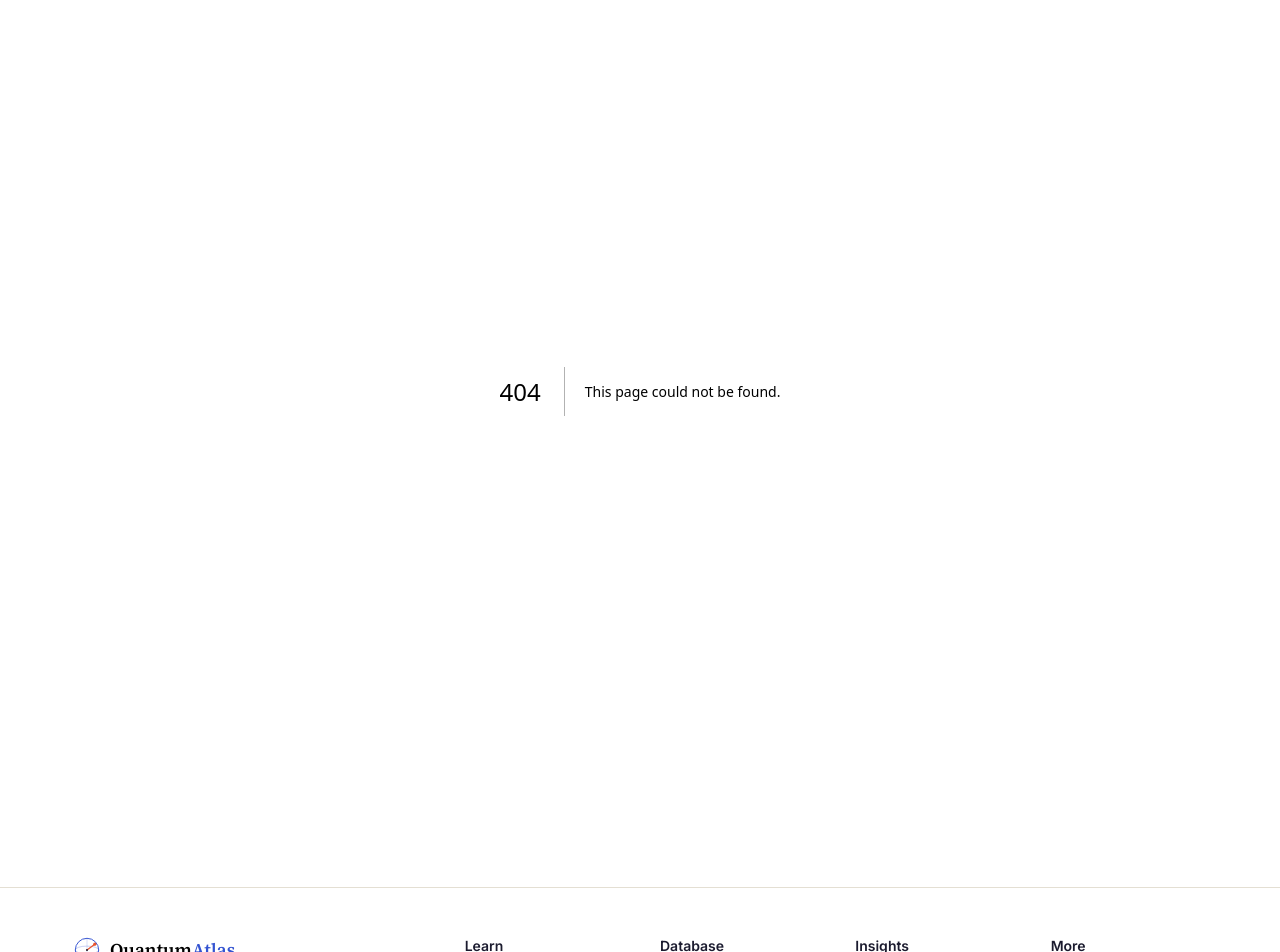
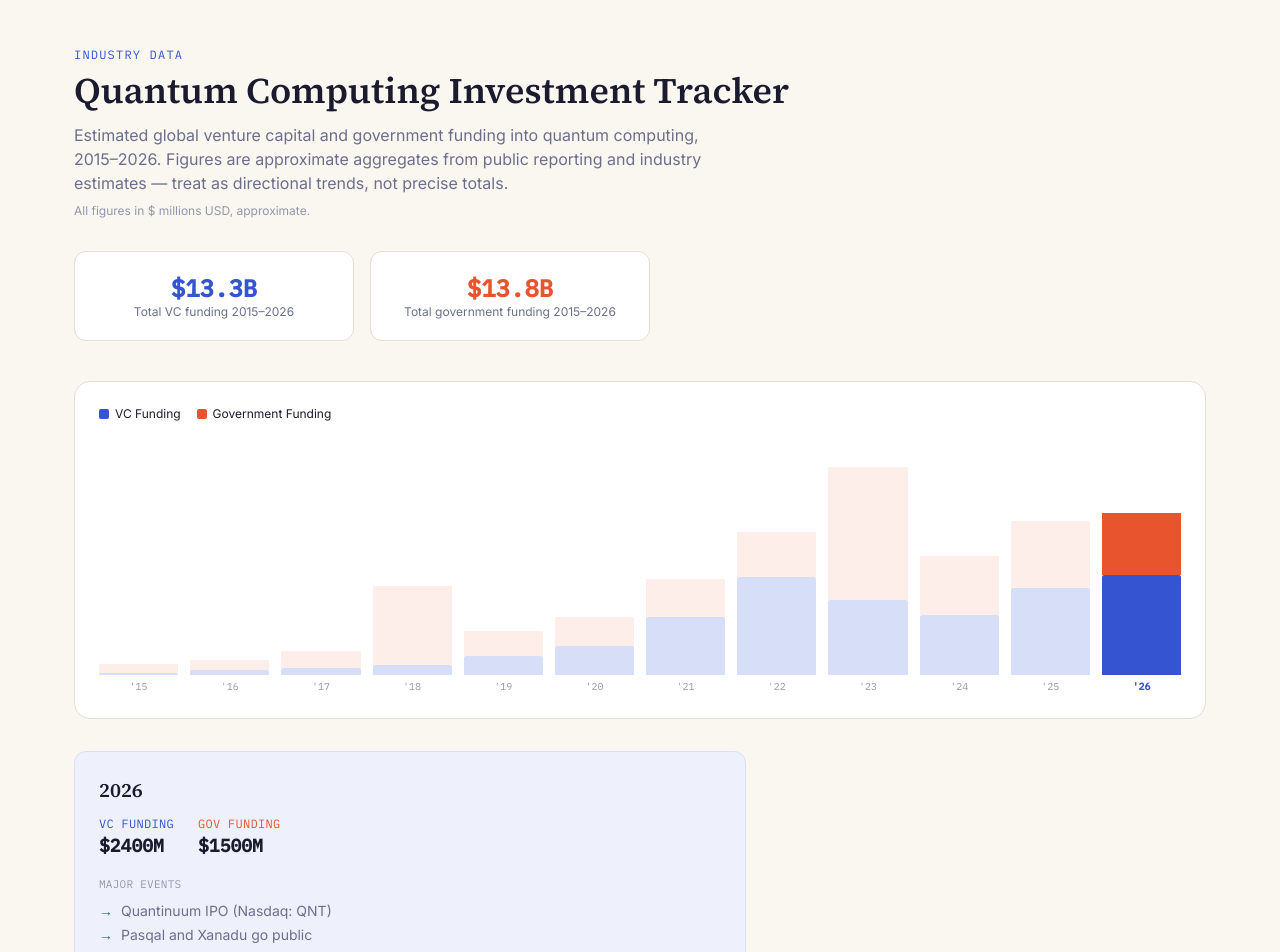
Before and after one commit to goalandpriority-ui/quantum-atlas, a Next.js app: page /investment-tracker in a window 1280 px wide. Before the commit this address had no page. Shown: the part 80-1032 px from the top of the page. Built offline with nearby package versions, Linux system fonts and the light colour scheme.

Commit message:
Implement Investment Tracker page for quantum funding
This page displays an investment tracker for quantum computing, showing VC and government funding data from 2015 to 2026, including a bar chart and details for each year.

```diff
--- /dev/null
+++ b/app/investment-tracker/page.tsx
@@ -0,0 +1,164 @@
+"use client";
+
+import { useState } from "react";
+import Link from "next/link";
+
+type YearData = { year: number; vcFunding: number; govFunding: number; majorEvents: string[] };
+
+const yearlyData: YearData[] = [
+  { year: 2015, vcFunding: 60, govFunding: 200, majorEvents: ["D-Wave 2X launched (1,000+ qubits)"] },
+  { year: 2016, vcFunding: 110, govFunding: 250, majorEvents: ["China announces national quantum satellite program"] },
+  { year: 2017, vcFunding: 180, govFunding: 400, majorEvents: ["IBM Q commercial cloud access launches", "Micius satellite launched"] },
+  { year: 2018, vcFunding: 250, govFunding: 1900, majorEvents: ["US National Quantum Initiative Act signed ($1.2B)", "EU Quantum Flagship launches (€1B)"] },
+  { year: 2019, vcFunding: 450, govFunding: 600, majorEvents: ["Google claims 'quantum supremacy' with Sycamore"] },
+  { year: 2020, vcFunding: 700, govFunding: 700, majorEvents: ["Honeywell enters trapped-ion race", "IonQ announces SPAC plans"] },
+  { year: 2021, vcFunding: 1400, govFunding: 900, majorEvents: ["IonQ goes public (first pure-play quantum IPO)", "Cambridge Quantum + Honeywell merge into Quantinuum"] },
+  { year: 2022, vcFunding: 2350, govFunding: 1100, majorEvents: ["Rigetti goes public via SPAC", "D-Wave goes public via SPAC"] },
+  { year: 2023, vcFunding: 1800, govFunding: 3200, majorEvents: ["UK £2.5B National Quantum Strategy", "India National Quantum Mission approved"] },
+  { year: 2024, vcFunding: 1450, govFunding: 1400, majorEvents: ["Google Willow demonstrates below-threshold error correction"] },
+  { year: 2025, vcFunding: 2100, govFunding: 1600, majorEvents: ["PsiQuantum continues fault-tolerant photonic roadmap", "Multiple national strategies updated"] },
+  { year: 2026, vcFunding: 2400, govFunding: 1500, majorEvents: ["Quantinuum IPO (Nasdaq: QNT)", "Pasqal and Xanadu go public", "Origin Quantum open-sources Origin Pilot"] },
+];
+
+const maxValue = Math.max(...yearlyData.map(d => d.vcFunding + d.govFunding));
+
+export default function InvestmentTrackerPage() {
+  const [selectedYear, setSelectedYear] = useState<YearData | null>(yearlyData[yearlyData.length - 1]);
+
+  const totalVC = yearlyData.reduce((sum, d) => sum + d.vcFunding, 0);
+  const totalGov = yearlyData.reduce((sum, d) => sum + d.govFunding, 0);
+
+  return (
+    <div className="max-w-content mx-auto px-6 py-14">
+      <p className="font-mono text-xs uppercase tracking-widest text-quantum mb-2">
+        Industry Data
+      </p>
+      <h1 className="font-serif text-3xl md:text-4xl font-semibold text-ink mb-3">
+        Quantum Computing Investment Tracker
+      </h1>
+      <p className="text-ink-muted max-w-2xl mb-2">
+        Estimated global venture capital and government funding into quantum
+        computing, 2015–2026. Figures are approximate aggregates from public
+        reporting and industry estimates — treat as directional trends, not
+        precise totals.
+      </p>
+      <p className="text-xs text-ink-soft mb-8">All figures in $ millions USD, approximate.</p>
+
+      {/* Summary stats */}
+      <div className="grid grid-cols-2 gap-4 mb-10 max-w-xl">
+        <div className="rounded-xl border border-line bg-surface p-5 text-center">
+          <p className="font-mono text-2xl font-bold text-quantum">${(totalVC / 1000).toFixed(1)}B</p>
+          <p className="text-xs text-ink-muted">Total VC funding 2015–2026</p>
+        </div>
+        <div className="rounded-xl border border-line bg-surface p-5 text-center">
+          <p className="font-mono text-2xl font-bold text-collapse">${(totalGov / 1000).toFixed(1)}B</p>
+          <p className="text-xs text-ink-muted">Total government funding 2015–2026</p>
+        </div>
+      </div>
+
+      {/* Bar chart */}
+      <div className="rounded-2xl border border-line bg-surface p-6 mb-8">
+        <div className="flex items-center gap-4 mb-4 text-xs">
+          <span className="flex items-center gap-1.5"><span className="w-2.5 h-2.5 rounded-sm bg-quantum inline-block" /> VC Funding</span>
+          <span className="flex items-center gap-1.5"><span className="w-2.5 h-2.5 rounded-sm bg-collapse inline-block" /> Government Funding</span>
+        </div>
+        <div className="overflow-x-auto">
+          <div className="flex items-end gap-3 min-w-[700px] h-64">
+            {yearlyData.map((d) => {
+              const vcHeight = (d.vcFunding / maxValue) * 100;
+              const govHeight = (d.govFunding / maxValue) * 100;
+              const isSelected = selectedYear?.year === d.year;
+              return (
+                <button
+                  key={d.year}
+                  onClick={() => setSelectedYear(d)}
+                  className="flex-1 flex flex-col items-center gap-1 group"
+                >
+                  <div className="w-full flex flex-col-reverse h-52 justify-start">
+                    <div
+                      className={`w-full rounded-t-sm transition-all ${isSelected ? "bg-quantum" : "bg-quantum-100 group-hover:bg-quantum-50"}`}
+                      style={{ height: `${vcHeight}%` }}
+                    />
+                    <div
+                      className={`w-full transition-all ${isSelected ? "bg-collapse" : "bg-collapse-50 group-hover:bg-collapse-50"}`}
+                      style={{ height: `${govHeight}%` }}
+                    />
+                  </div>
+                  <span className={`font-mono text-[10px] ${isSelected ? "text-quantum font-bold" : "text-ink-soft"}`}>
+                    '{String(d.year).slice(2)}
+                  </span>
+                </button>
+              );
+            })}
+          </div>
+        </div>
+      </div>
+
+      {/* Selected year detail */}
+      {selectedYear && (
+        <div className="rounded-xl bg-quantum-50 border border-quantum-100 p-6 mb-10 max-w-2xl">
+          <h2 className="font-serif text-xl font-semibold text-ink mb-3">{selectedYear.year}</h2>
+          <div className="flex gap-6 mb-4">
+            <div>
+              <p className="font-mono text-xs text-quantum uppercase tracking-wide">VC Funding</p>
+              <p className="font-mono text-lg font-bold text-ink">${selectedYear.vcFunding}M</p>
+            </div>
+            <div>
+              <p className="font-mono text-xs text-collapse uppercase tracking-wide">Gov Funding</p>
+              <p className="font-mono text-lg font-bold text-ink">${selectedYear.govFunding}M</p>
+            </div>
+          </div>
+          <p className="font-mono text-[11px] uppercase tracking-wide text-ink-soft mb-2">Major events</p>
+          <ul className="text-sm text-ink-muted space-y-1">
+            {selectedYear.majorEvents.map((e) => (
+              <li key={e} className="flex gap-2"><span className="text-quantum shrink-0">→</span>{e}</li>
+            ))}
+          </ul>
+        </div>
+      )}
+
+      <div className="prose-quantum max-w-2xl">
+        <h2>What the trend shows</h2>
+        <p>
+          Government funding spiked sharply in 2018 (US National Quantum
+          Initiative, EU Quantum Flagship) and again in 2023 (UK, India,
+          and other national strategies), reflecting periodic waves of
+          policy commitment rather than steady year-over-year growth. VC
+          funding has grown more consistently but with notable
+          volatility — the 2022 peak coincided with several SPAC listings
+          (Rigetti, D-Wave), and 2026 marks a fresh wave of public
+          listings (Quantinuum, Pasqal, Xanadu).
+        </p>
+        <h2>A note on data quality</h2>
+        <p>
+          Unlike our live{" "}
+          <Link href="/jobs" className="text-quantum hover:underline">
+            Jobs
+          </Link>{" "}
+          and{" "}
+          <Link href="/news" className="text-quantum hover:underline">
+            News
+          </Link>{" "}
+          pages, this tracker uses periodically updated estimates rather
+          than a live data feed — comprehensive, verified global quantum
+          investment data isn't available through any single free API. We
+          aggregate from public company announcements, government program
+          documents, and industry reports referenced throughout our{" "}
+          <Link href="/countries" className="text-quantum hover:underline">
+            Countries
+          </Link>{" "}
+          coverage.
+        </p>
+      </div>
+
+      <div className="mt-10 rounded-2xl bg-quantum-50 border border-quantum-100 p-8 max-w-2xl">
+        <p className="font-mono text-xs uppercase tracking-widest text-quantum mb-2">Related</p>
+        <div className="flex flex-col gap-2 text-sm">
+          <Link href="/countries" className="text-quantum hover:underline">→ Quantum Computing by Country</Link>
+          <Link href="/companies" className="text-quantum hover:underline">→ Companies Database</Link>
+          <Link href="/patents" className="text-quantum hover:underline">→ Patent Filings Tracker</Link>
+        </div>
+      </div>
+    </div>
+  );
+          }
```
